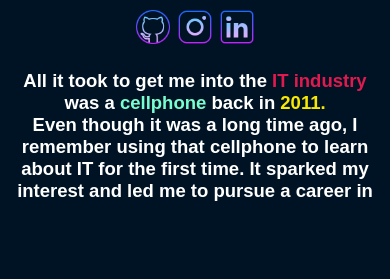
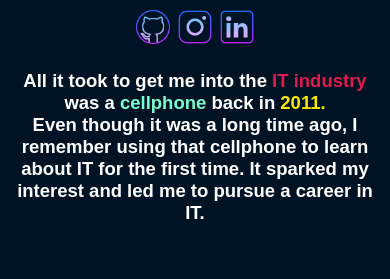
Before and after one commit to yasasbanukaofficial/yasasbanuka-webv3, a Next.js app: page / in a window 390 px wide. Shown: the part 437-716 px from the top of the page. Built offline with nearby package versions, Linux system fonts and the light colour scheme; a web font is replaced by a local one.

Commit message:
fixing para sizes

```diff
--- a/app/components/organisms/Hero.module.css
+++ b/app/components/organisms/Hero.module.css
@@ -93,7 +93,9 @@
     .para {
         text-align: center;
         font-size: 18.5px;
+        padding-bottom: 5px;
         width: auto;
+        height: auto;
         margin-left: 10px;
         margin-right: 10px;
     }
@@ -116,6 +118,12 @@
 
 @media only screen and (max-width: 380px) {
     .hero {
-        margin-top: -15vh;
+        margin-top: -17vh;
+    }
+
+    .para {
+        font-size: 18px;
+        padding: 5px;
+        height: auto;
     }
 }
```
Also changed, not shown: 4 other files (tests, documents, lock files or other folders).
